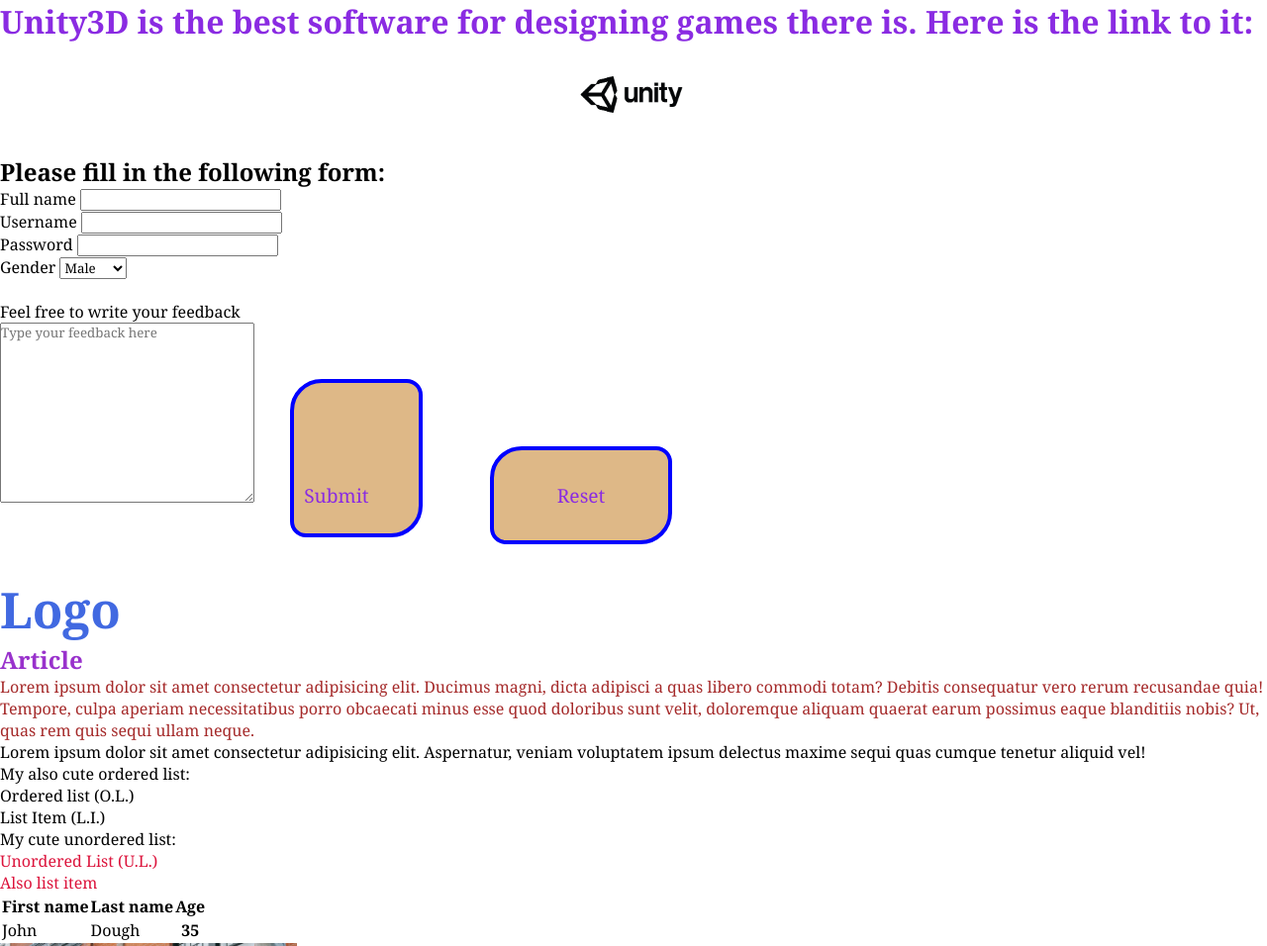
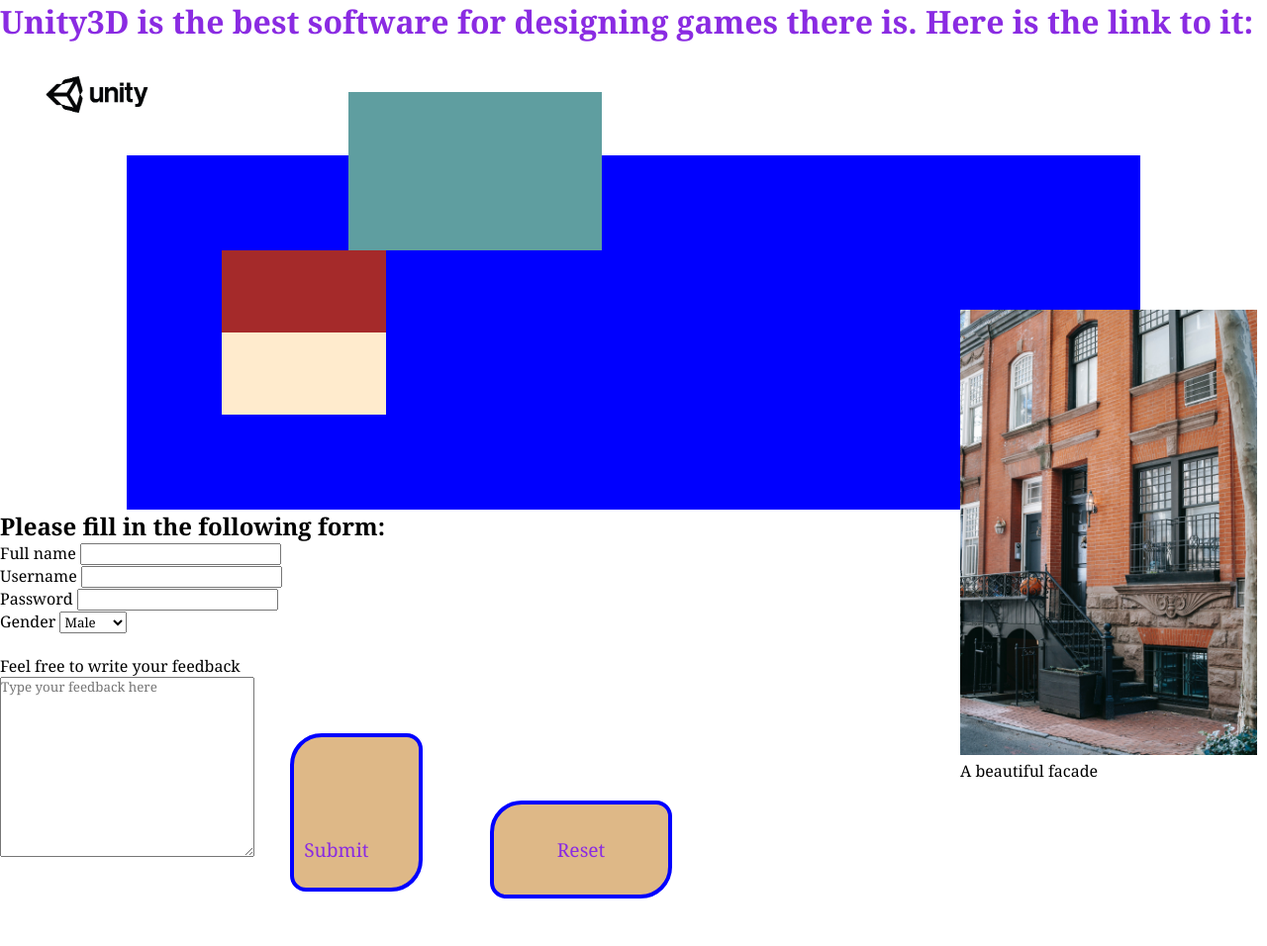
Before and after one commit to JuanCuttle/HTML5CSS3, a plain HTML site: page index.html in a window 1280 px wide. Shown: the top 956 px of the page at 99% size. Drawn offline with Linux system fonts and the light colour scheme.

Commit message:
Began positioning

```diff
--- a/index.css
+++ b/index.css
@@ -50,9 +50,9 @@ ul > li {
   margin: 2rem;
 }
 
-html {
-  /* font-size: 62.5%; */
-}
+/* html {
+    font-size: 62.5%;
+} */
 
 button {
   margin: 2rem;
@@ -67,10 +67,45 @@ button {
   background-color: burlywood;
 }
 
-a {
+figure.building {
+  display: block;
+  position: fixed;
+  bottom: 10px;
+  right: 10px;
+}
+
+footer.foot {
+  margin: auto;
   display: block;
   text-align: center;
 }
-figure {
+
+.container {
+  background: blue;
+  height: 100%;
+  width: 80%;
   margin: auto;
+  padding: 7.5%;
 }
+
+.box1,
+.box2,
+.box3 {
+  width: 20%;
+  height: 20%;
+  padding: 5%;
+}
+
+.box1 {
+  background: cadetblue;
+  position: absolute;
+  transform: translate(50%, -100%);
+}
+
+.box2 {
+  background: brown;
+}
+
+.box3 {
+  background: blanchedalmond;
+}
--- a/index.html
+++ b/index.html
@@ -17,6 +17,12 @@
     <a class="UnityLink" href="https://unity.com/" target="_blank"
       ><img src="/images/unity-logo-full.jpg" alt="Unity logo" width="200px"
     /></a>
+
+    <div class="container">
+      <div class="box1"></div>
+      <div class="box2"></div>
+      <div class="box3"></div>
+    </div>
 
     <h2>Please fill in the following form:</h2>
     <form action="/subscribed.html" autocomplete="on">
@@ -89,7 +95,7 @@
       </tr>
     </table>
 
-    <figure>
+    <figure class="building">
       <img
         width="300 "
         src="/images/pexels-charles-parker-5847383.jpg"
@@ -98,13 +104,15 @@
       <figcaption>A beautiful facade</figcaption>
     </figure>
 
-    <footer>
+    <footer class="foot">
+      <div class="footer-links">
         <p>Created 2021 &copy;</p>
         <ul>
           <li><a href="https://gab.com/" target="_blank">Gab</a></li>
           <li><a href="https://bitchute.com/" target="_blank">Bitchute</a></li>
           <li><a href="https://parler.com/" target="_blank">Parler</a></li>
         </ul>
+      </div>
     </footer>
 
     <!-- <video controls width="300">
```
Lines whose indentation alone changed are shown as unchanged.
